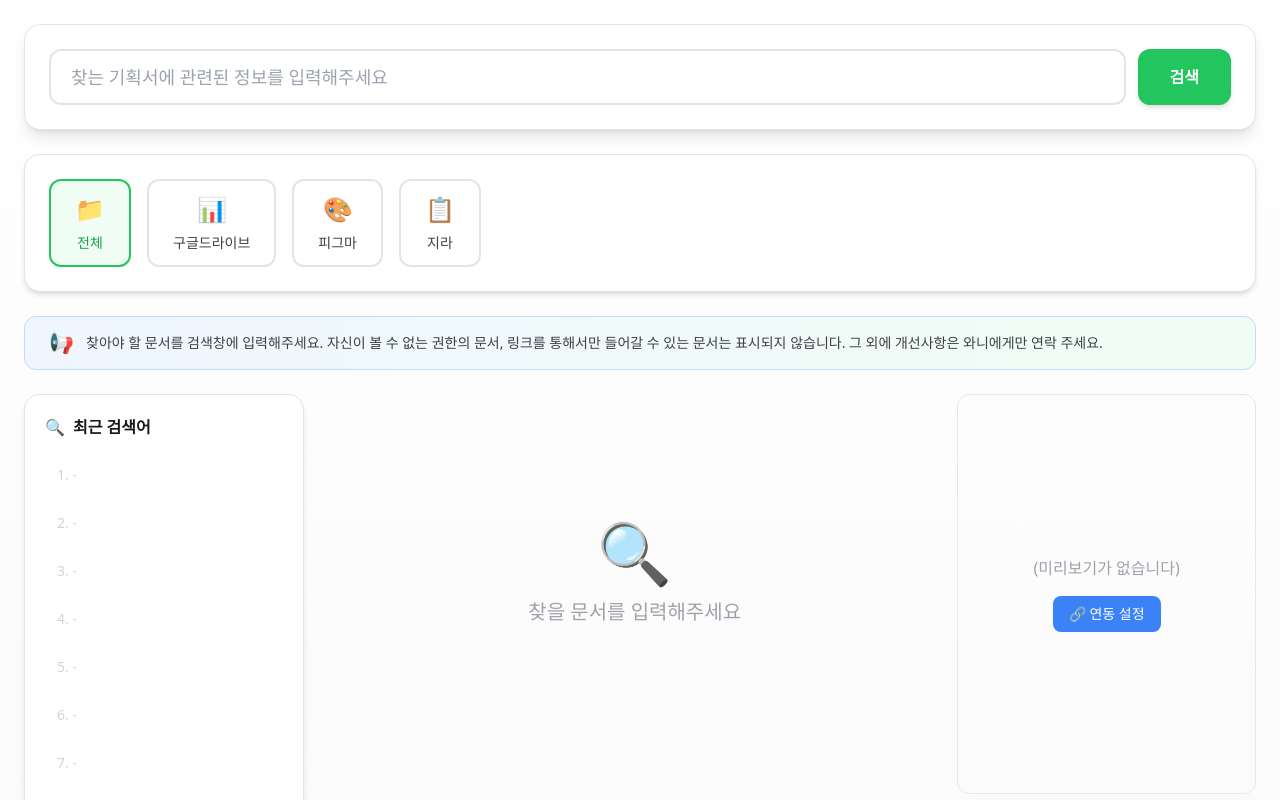
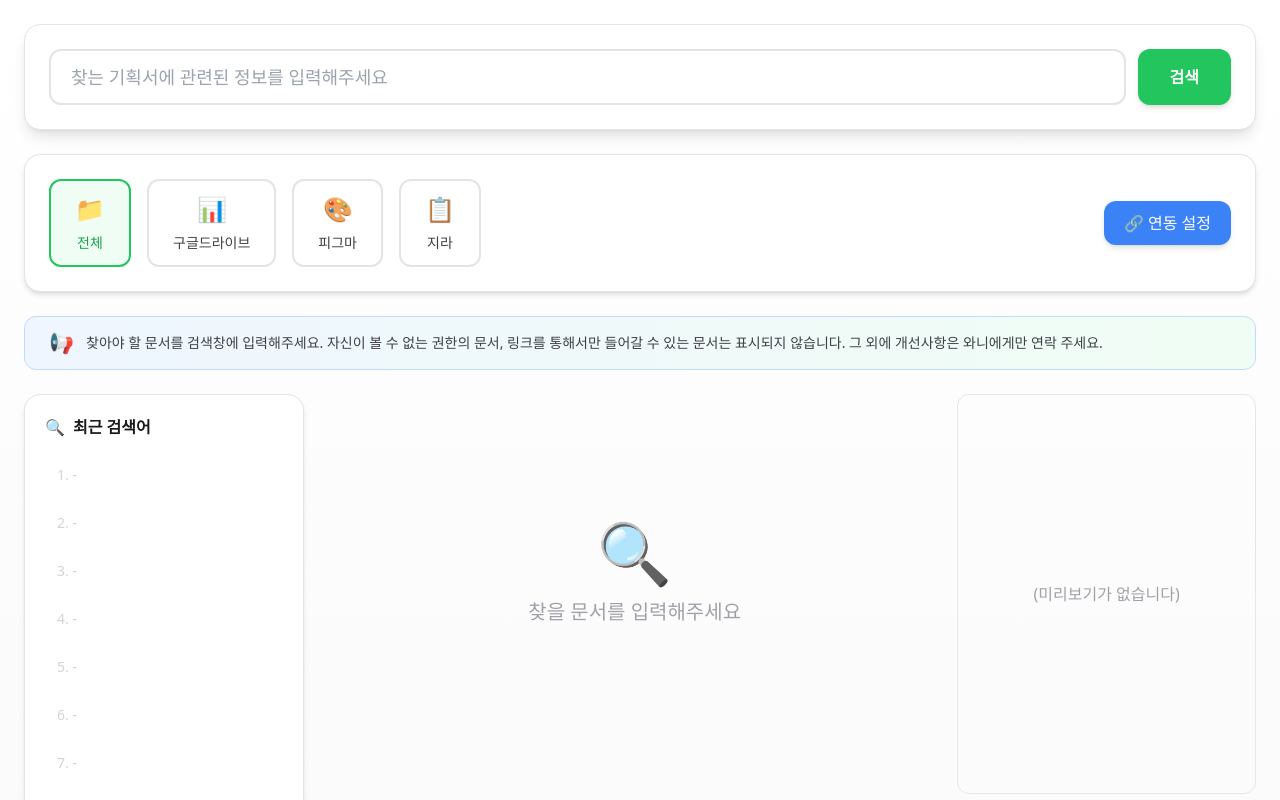
Before and after one commit to BSallen0318/1_cursor, a Next.js app: page /search in a window 1280 px wide. Shown: the top 800 px of the page. Built offline with nearby package versions, Linux system fonts and the light colour scheme.

Commit message:
Move connection settings button to document type filter area

```diff
--- a/app/search/page.tsx
+++ b/app/search/page.tsx
@@ -1,6 +1,7 @@
 'use client';
 
 import { useCallback, useEffect, useRef, useState } from 'react';
+import Link from 'next/link';
 import type { DocItem } from '@/types/platform';
 import { FiltersPanel } from '@/components/search/FiltersPanel';
 import { ResultsList } from '@/components/search/ResultsList';
@@ -127,6 +128,7 @@ export default function SearchPage() {
 
         {/* 문서 종류 필터 - 검색창 바로 밑 */}
         <div className="bg-white dark:bg-zinc-950 rounded-2xl shadow-md border border-zinc-200 dark:border-zinc-800 p-6">
+          <div className="flex items-center gap-4 flex-wrap justify-between">
             <div className="flex items-center gap-4 flex-wrap">
               <SourceButton
                 source="all"
@@ -156,6 +158,15 @@ export default function SearchPage() {
                 icon="📋"
                 label="지라"
               />
+            </div>
+
+            {/* 연동 설정 버튼 */}
+            <Link
+              href="/settings/integrations?drive=connected"
+              className="flex items-center gap-2 px-5 py-2.5 rounded-xl bg-blue-500 hover:bg-blue-600 text-white font-medium transition-colors shadow-md"
+            >
+              🔗 연동 설정
+            </Link>
           </div>
         </div>
 
--- a/components/preview/PreviewPane.tsx
+++ b/components/preview/PreviewPane.tsx
@@ -9,20 +9,7 @@ function parseBulletPoints(text: string): string[] {
 }
 
 export function PreviewPane({ data, answer }: { data: any | null; answer?: { question: string; answer: string } | null }) {
-  if (!data && !answer) {
-    return (
-      <div className="rounded-xl border p-4 h-full flex flex-col items-center justify-center gap-4">
-        <div className="text-zinc-400">(미리보기가 없습니다)</div>
-        <Link
-          href="/settings/integrations?drive=connected"
-          className="inline-flex items-center gap-2 px-4 py-2 rounded-lg bg-blue-500 hover:bg-blue-600 text-white text-sm font-medium transition-colors"
-        >
-          🔗 연동 설정
-        </Link>
-      </div>
-    );
-  }
-
+  if (!data && !answer) return <div className="rounded-xl border p-4 h-full flex items-center justify-center text-zinc-400">(미리보기가 없습니다)</div>;
   const loading = (data as any)?.loading;
   const doc = (data as any)?.doc;
   const autoSummary = (data as any)?.autoSummary;
@@ -34,17 +21,9 @@ export function PreviewPane({ data, answer }: { data: any | null; answer?: { que
   const hasBullets = bulletPoints.length > 0;
 
   return (
-    <div className="rounded-2xl border p-4 flex flex-col gap-3 h-full overflow-hidden relative">
-      {/* 우측 상단 연동 설정 버튼 */}
-      <Link
-        href="/settings/integrations?drive=connected"
-        className="absolute top-4 right-4 inline-flex items-center gap-1 px-3 py-1.5 rounded-lg bg-blue-500 hover:bg-blue-600 text-white text-xs font-medium transition-colors z-10"
-      >
-        🔗 연동 설정
-      </Link>
-
+    <div className="rounded-2xl border p-4 flex flex-col gap-3 h-full overflow-hidden">
       {doc && (
-        <div className="grid gap-0.5 shrink-0 pr-24">
+        <div className="grid gap-0.5 shrink-0">
           <div className="text-base font-semibold">{doc.title}</div>
           <div className="text-xs text-zinc-400">{platformLabel(doc.platform)} • {formatDate(doc.updatedAt)}</div>
           {doc.owner && (
@@ -60,7 +39,7 @@ export function PreviewPane({ data, answer }: { data: any | null; answer?: { que
           <div className="flex flex-col items-center justify-center gap-4 py-8">
             <div className="text-sm text-zinc-500 text-center">
               {error.includes('not connected') || error.includes('OAuth') || error.includes('401')
-                ? '🔐 미리보기를 보려면 Google Drive 연동이 필요합니다. 우측 상단 "연동 설정" 버튼을 클릭하세요.'
+                ? '🔐 미리보기를 보려면 Google Drive 연동이 필요합니다. 상단의 "연동 설정" 버튼을 클릭하세요.'
                 : '⚠️ 미리보기를 불러올 수 없습니다.'}
             </div>
           </div>
```
Lines whose indentation alone changed are shown as unchanged.
